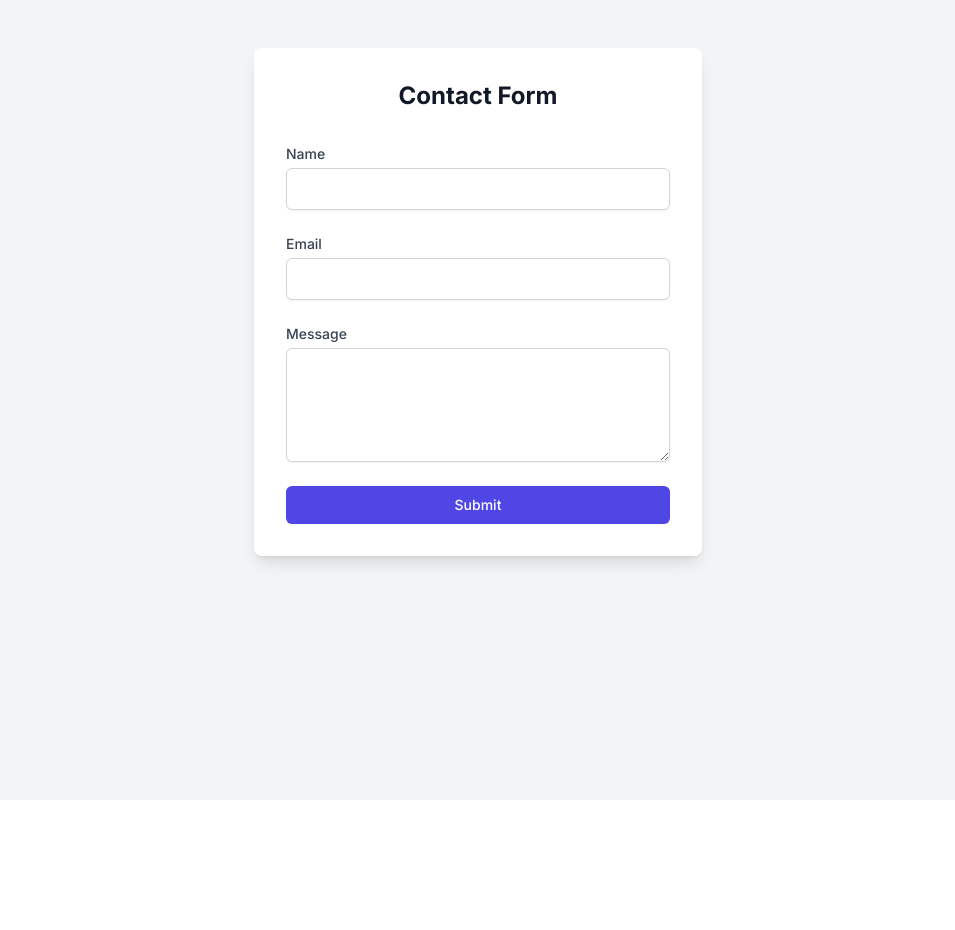
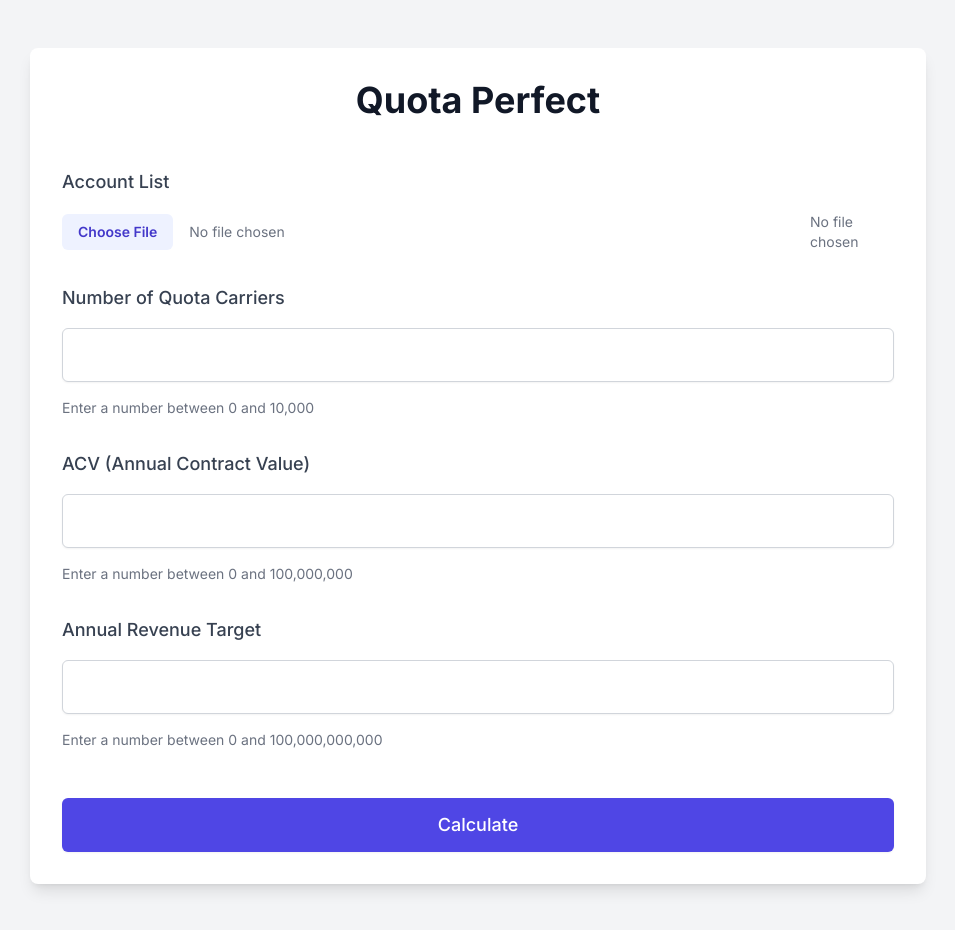
Before and after one commit to PaddyGriff/QuotaPerfect, a Next.js app: page / in a window 1280 px wide. Shown: the whole page, without its empty margins (162-1117 px from the left). Before the commit the page ends 800 px from the top, so only its background shows below. Built offline with nearby package versions, Linux system fonts and the light colour scheme.

Commit message:
Update form with QuotaPerfect fields and styling

```diff
--- a/src/app/page.tsx
+++ b/src/app/page.tsx
@@ -4,9 +4,10 @@ import { useState } from 'react';
 
 export default function Home() {
   const [formData, setFormData] = useState({
-    name: '',
-    email: '',
-    message: ''
+    accountList: null as File | null,
+    quotaCarriers: '',
+    acv: '',
+    annualRevenueTarget: ''
   });
 
   const handleSubmit = (e: React.FormEvent) => {
@@ -15,7 +16,7 @@ export default function Home() {
     // Add your form submission logic here
   };
 
-  const handleChange = (e: React.ChangeEvent<HTMLInputElement | HTMLTextAreaElement>) => {
+  const handleChange = (e: React.ChangeEvent<HTMLInputElement>) => {
     const { name, value } = e.target;
     setFormData(prev => ({
       ...prev,
@@ -23,62 +24,105 @@ export default function Home() {
     }));
   };
 
+  const handleFileChange = (e: React.ChangeEvent<HTMLInputElement>) => {
+    const file = e.target.files?.[0];
+    if (file) {
+      setFormData(prev => ({
+        ...prev,
+        accountList: file
+      }));
+    }
+  };
+
   return (
     <div className="min-h-screen bg-gray-100 py-12 px-4 sm:px-6 lg:px-8">
-      <div className="max-w-md mx-auto bg-white rounded-lg shadow-lg p-8">
-        <h1 className="text-2xl font-bold text-center text-gray-900 mb-8">Contact Form</h1>
-        <form onSubmit={handleSubmit} className="space-y-6">
-          <div>
-            <label htmlFor="name" className="block text-sm font-medium text-gray-700">
-              Name
+      <div className="max-w-4xl mx-auto bg-white rounded-lg shadow-lg p-8">
+        <h1 className="text-4xl font-bold text-center text-gray-900 mb-12">Quota Perfect</h1>
+        <form onSubmit={handleSubmit} className="space-y-8">
+          <div className="space-y-4">
+            <label htmlFor="accountList" className="block text-lg font-medium text-gray-700">
+              Account List
+            </label>
+            <div className="flex items-center space-x-4">
+              <input
+                type="file"
+                id="accountList"
+                accept=".csv"
+                onChange={handleFileChange}
+                className="block w-full text-sm text-gray-500
+                  file:mr-4 file:py-2 file:px-4
+                  file:rounded-md file:border-0
+                  file:text-sm file:font-semibold
+                  file:bg-indigo-50 file:text-indigo-700
+                  hover:file:bg-indigo-100"
+                required
+              />
+              <span className="text-sm text-gray-500">
+                {formData.accountList ? formData.accountList.name : 'No file chosen'}
+              </span>
+            </div>
+          </div>
+
+          <div className="space-y-4">
+            <label htmlFor="quotaCarriers" className="block text-lg font-medium text-gray-700">
+              Number of Quota Carriers
             </label>
             <input
-              type="text"
-              id="name"
-              name="name"
-              value={formData.name}
+              type="number"
+              id="quotaCarriers"
+              name="quotaCarriers"
+              value={formData.quotaCarriers}
               onChange={handleChange}
-              className="mt-1 block w-full rounded-md border-gray-300 shadow-sm focus:border-indigo-500 focus:ring-indigo-500"
+              min="0"
+              max="10000"
+              className="mt-1 block w-full rounded-md border-gray-300 shadow-sm focus:border-indigo-500 focus:ring-indigo-500 text-lg p-3"
               required
             />
+            <p className="text-sm text-gray-500">Enter a number between 0 and 10,000</p>
           </div>
 
-          <div>
-            <label htmlFor="email" className="block text-sm font-medium text-gray-700">
-              Email
+          <div className="space-y-4">
+            <label htmlFor="acv" className="block text-lg font-medium text-gray-700">
+              ACV (Annual Contract Value)
             </label>
             <input
-              type="email"
-              id="email"
-              name="email"
-              value={formData.email}
+              type="number"
+              id="acv"
+              name="acv"
+              value={formData.acv}
               onChange={handleChange}
-              className="mt-1 block w-full rounded-md border-gray-300 shadow-sm focus:border-indigo-500 focus:ring-indigo-500"
+              min="0"
+              max="100000000"
+              className="mt-1 block w-full rounded-md border-gray-300 shadow-sm focus:border-indigo-500 focus:ring-indigo-500 text-lg p-3"
               required
             />
+            <p className="text-sm text-gray-500">Enter a number between 0 and 100,000,000</p>
           </div>
 
-          <div>
-            <label htmlFor="message" className="block text-sm font-medium text-gray-700">
-              Message
+          <div className="space-y-4">
+            <label htmlFor="annualRevenueTarget" className="block text-lg font-medium text-gray-700">
+              Annual Revenue Target
             </label>
-            <textarea
-              id="message"
-              name="message"
-              value={formData.message}
+            <input
+              type="number"
+              id="annualRevenueTarget"
+              name="annualRevenueTarget"
+              value={formData.annualRevenueTarget}
               onChange={handleChange}
-              rows={4}
-              className="mt-1 block w-full rounded-md border-gray-300 shadow-sm focus:border-indigo-500 focus:ring-indigo-500"
+              min="0"
+              max="100000000000"
+              className="mt-1 block w-full rounded-md border-gray-300 shadow-sm focus:border-indigo-500 focus:ring-indigo-500 text-lg p-3"
               required
             />
+            <p className="text-sm text-gray-500">Enter a number between 0 and 100,000,000,000</p>
           </div>
 
-          <div>
+          <div className="pt-4">
             <button
               type="submit"
-              className="w-full flex justify-center py-2 px-4 border border-transparent rounded-md shadow-sm text-sm font-medium text-white bg-indigo-600 hover:bg-indigo-700 focus:outline-none focus:ring-2 focus:ring-offset-2 focus:ring-indigo-500"
+              className="w-full flex justify-center py-3 px-4 border border-transparent rounded-md shadow-sm text-lg font-medium text-white bg-indigo-600 hover:bg-indigo-700 focus:outline-none focus:ring-2 focus:ring-offset-2 focus:ring-indigo-500"
             >
-              Submit
+              Calculate
             </button>
           </div>
         </form>
```
